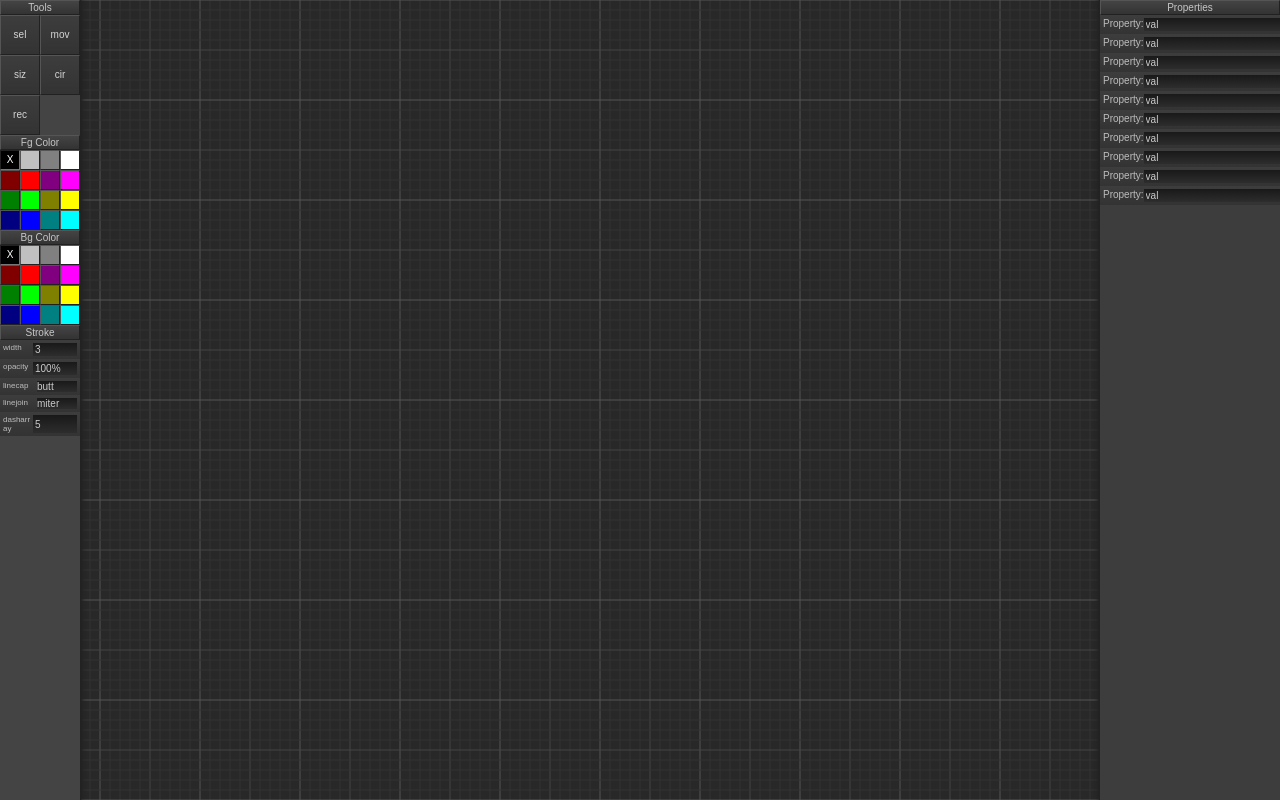
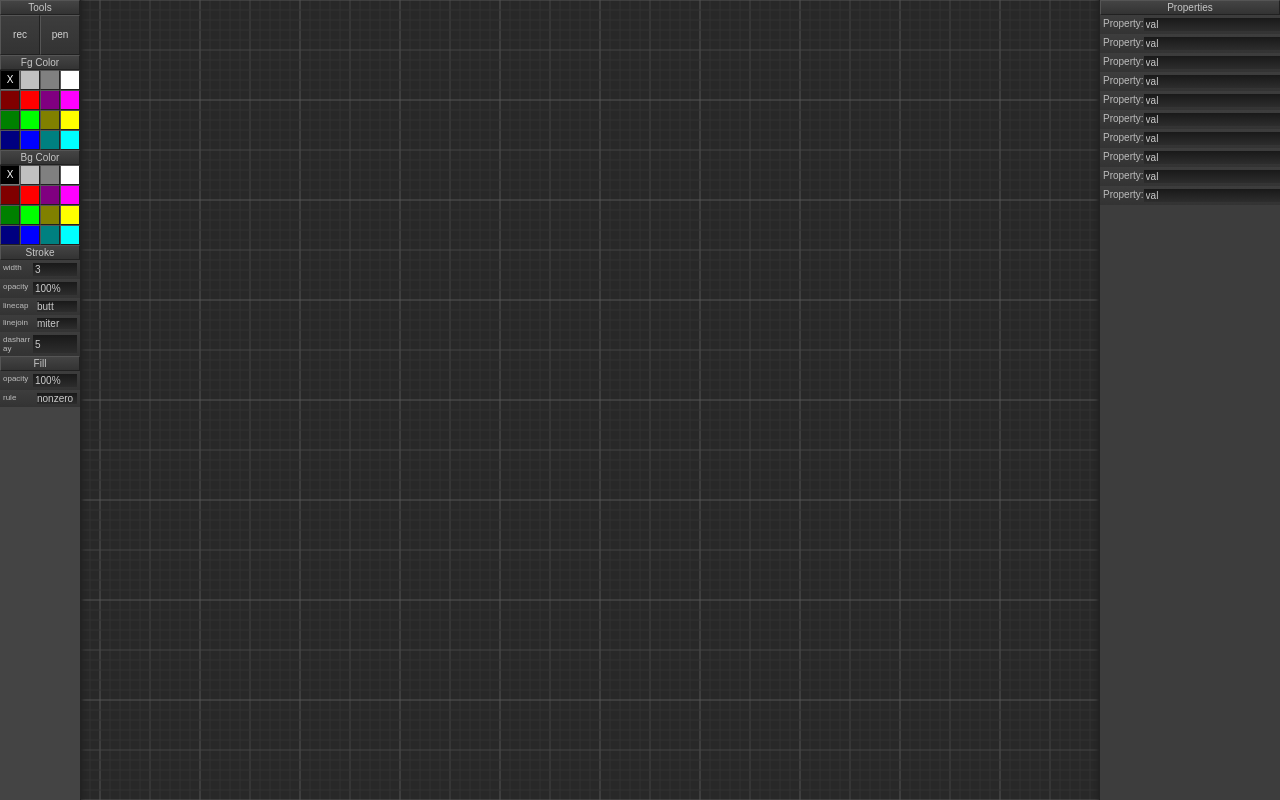
Before and after one commit to mikolajgs/edytor, a plain HTML site: page edytor.html in a window 1280 px wide. Shown: the top 800 px of the page. Drawn offline with Linux system fonts and the light colour scheme.

Commit message:
Add pixel layer and pencil tool

```diff
--- a/edytor.css
+++ b/edytor.css
@@ -26,13 +26,21 @@ body {
     margin: 0;
     z-index: 20;
 }
+#pixel_layer_container {
+    position: absolute;
+    left: 0;
+    top: 0;
+    padding: 0;
+    margin: 0;
+    z-index: 30;
+}
 #mouse_layer_container {
     position: absolute;
     left: 0;
     top: 0;
     padding: 0;
     margin: 0;
-    z-index: 30;
+    z-index: 40;
 }
 
 #sidebar_left {
--- a/edytor.js
+++ b/edytor.js
@@ -1,41 +1,18 @@
-class SelectTool {
-    name = "Select"
-    icon = "sel"
-    mouseLayer = false
-}
-
-class MoveTool {
-    name = "Move"
-    icon = "mov"
-    mouseLayer = false
-}
-
-class ResizeTool {
-    name = "Resize"
-    icon = "siz"
-    mouseLayer = false
-}
-
-class CircleTool {
-    name = "Circle"
-    icon = "cir"
-    mouseLayer = true
-}
-
 class RectangleTool {
     name = "Rectangle"
     icon = "rec"
     mouseLayer = true
     #startPoint = [0,0];
-    #movePoint = [0, 0];
-    #endPoint = [0, 0];
+    #movePoint = [0,0];
+    #endPoint = [0,0];
     #refDrawedObject = null;
     #ref = {}
 
-    constructor(edytor, mouseLayer, svg) {
+    constructor(edytor, mouseLayer, svg, pixelLayer) {
         this.#ref.edytor = edytor;
         this.#ref.mouseLayer = mouseLayer;
         this.#ref.svg = svg;
+        this.#ref.pixelLayer = pixelLayer;
     }
 
     DrawStart(x, y) {
@@ -47,6 +24,8 @@ class RectangleTool {
             if (this.#refDrawedObject == null) {
                 this.#refDrawedObject = document.createElementNS("http://www.w3.org/2000/svg", 'rect');
                 this.#refDrawedObject.setAttribute("fill", this.#ref.edytor.GetColorFg());
+                this.#refDrawedObject.setAttribute("fill-opacity", this.#ref.edytor.GetFillOpacity());
+                this.#refDrawedObject.setAttribute("fill-rule", this.#ref.edytor.GetFillRule());
                 this.#refDrawedObject.setAttribute("stroke", this.#ref.edytor.GetColorBg());
                 this.#refDrawedObject.setAttribute("stroke-width", this.#ref.edytor.GetStrokeWidth());
                 this.#refDrawedObject.setAttribute("stroke-opacity", this.#ref.edytor.GetStrokeOpacity());
@@ -74,6 +53,59 @@ class RectangleTool {
     }
 }
 
+class PencilTool {
+    name = "Pencil"
+    icon = "pen"
+    mouseLayer = true
+    #topLeft = [0, 0];
+    #bottomRight = [0, 0];
+    #prevPos = [-1, -1];
+    #ref = {}
+
+    constructor(edytor, mouseLayer, svg, pixelLayer) {
+        this.#ref.edytor = edytor;
+        this.#ref.mouseLayer = mouseLayer;
+        this.#ref.svg = svg;
+        this.#ref.pixelLayer = pixelLayer;
+        this.#ref.pixelLayerCtx = this.#ref.pixelLayer.getContext('2d');
+    }
+
+    DrawStart(x, y) {
+        this.#ref.pixelLayerCtx.strokeStyle = this.#ref.edytor.GetColorFg();
+        this.#ref.pixelLayerCtx.lineWidth = this.#ref.edytor.GetStrokeWidth();
+        this.#ref.pixelLayerCtx.lineCap = this.#ref.edytor.GetStrokeLinecap();
+        this.#ref.pixelLayerCtx.lineJoin = this.#ref.edytor.GetStrokeLinejoin();
+        // todo
+        //this.#ref.pixelLayerCtx.setLineDash(this.#ref.edytor.GetStrokeDasharray());
+        this.#ref.pixelLayerCtx.beginPath();
+        this.#ref.pixelLayerCtx.moveTo(x, y);
+    }
+    DrawMove(x, y) {
+        if (x < this.#topLeft[0])
+            this.#topLeft[0] = x;
+        if (x > this.#bottomRight[0])
+            this.#bottomRight[0] = x;
+        if (y < this.#topLeft[1])
+            this.#topLeft[1] = y;
+        if (y > this.#bottomRight[1])
+            this.#bottomRight[1] = y;
+
+        if (this.#prevPos[0] != -1 && this.#prevPos[0] != x && this.#prevPos[1] != y) {
+            this.#ref.pixelLayerCtx.lineTo(x, y);
+            this.#ref.pixelLayerCtx.stroke();
+        }
+
+        this.#prevPos[0] = x;
+        this.#prevPos[1] = y;
+    }
+    DrawEnd(x, y) {
+        this.#ref.pixelLayerCtx.closePath();
+    }
+    DrawCancel() {
+        this.#ref.pixelLayerCtx.closePath();
+    }
+}
+
 class Edytor {
     #id = {
         container: "edytor",
@@ -81,6 +113,8 @@ class Edytor {
         grid: "grid",
         mouseLayerContainer: "mouse_layer_container",
         mouseLayer: "mouse_layer",
+        pixelLayerContainer: "pixel_layer_container",
+        pixelLayer: "pixel_layer",
         svgContainer: "svg_container",
         svg: "svg",
         sidebarLeft: "sidebar_left",
@@ -92,6 +126,8 @@ class Edytor {
         grid: null,
         mouseLayerContainer: null,
         mouseLayer: null,
+        pixelLayerContainer: null,
+        pixelLayer: null,
         svgContainer: null,
         svg: null,
         sidebarLeft: null,
@@ -137,11 +173,13 @@ class Edytor {
         this.#initGrid();
         this.#initSVG();
         this.#initMouseLayer();
+        this.#initPixelLayer();
         this.#initSidebars();
         this.#setScroll();
         this.#initTools();
         this.#initColors();
         this.#initStroke();
+        this.#initFill();
         this.#initProperties();
     }
 
@@ -238,17 +276,8 @@ class Edytor {
         this.#ref.grid = document.createElement('canvas');
         this.#ref.grid.id = this.#id.grid;
         this.#ref.gridContainer.appendChild(this.#ref.grid);
-        this.ResizeGridToWindow();
+        this.ResizeCanvasLayerToWindow(this.#ref.grid, this.#ref.gridContainer, '');
         this.InitGridGrid();
-    }
-
-    ResizeGridToWindow() {
-        var w = window.innerWidth;
-        var h = window.innerHeight;
-        this.#ref.grid.width = w*2;
-        this.#ref.grid.height = h*2;
-        this.#ref.gridContainer.style.width = w*2 + 'px';
-        this.#ref.gridContainer.style.height = h*2 + 'px';
     }
 
     InitGridGrid() {
@@ -301,13 +330,6 @@ class Edytor {
         this.ResizeSVGToWindow();
     }
 
-    ResizeSVGToWindow() {
-        var w = window.innerWidth;
-        var h = window.innerHeight;
-        this.#ref.svgContainer.style.width = w*2 + 'px';
-        this.#ref.svgContainer.style.height = h*2 + 'px';
-    }
-
     #initMouseLayer() {
         this.#ref.mouseLayerContainer = document.createElement('div');
         this.#ref.mouseLayerContainer.id = this.#id.mouseLayerContainer;
@@ -316,7 +338,7 @@ class Edytor {
         this.#ref.mouseLayer = document.createElement('canvas');
         this.#ref.mouseLayer.id = this.#id.mouseLayer;
         this.#ref.mouseLayerContainer.appendChild(this.#ref.mouseLayer);
-        this.ResizeMouseLayerToWindow();
+        this.ResizeCanvasLayerToWindow(this.#ref.mouseLayer, this.#ref.mouseLayerContainer, 'none');
 
         var scope = this;
         this.#ref.mouseLayer.addEventListener('mousedown', function(e) {
@@ -338,15 +360,17 @@ class Edytor {
         });
     }
 
-    ResizeMouseLayerToWindow() {
-        var w = window.innerWidth;
-        var h = window.innerHeight;
-        this.#ref.mouseLayer.width = w*2;
-        this.#ref.mouseLayer.height = h*2;
-        this.#ref.mouseLayerContainer.style.width = w*2 + 'px';
-        this.#ref.mouseLayerContainer.style.height = h*2 + 'px';
-        this.#ref.mouseLayerContainer.style.display = 'none';
+    #initPixelLayer() {
+        this.#ref.pixelLayerContainer = document.createElement('div');
+        this.#ref.pixelLayerContainer.id = this.#id.pixelLayerContainer;
+        this.#ref.container.appendChild(this.#ref.pixelLayerContainer);
+
+        this.#ref.pixelLayer = document.createElement('canvas');
+        this.#ref.pixelLayer.id = this.#id.pixelLayer;
+        this.#ref.pixelLayerContainer.appendChild(this.#ref.pixelLayer);
+        this.ResizeCanvasLayerToWindow(this.#ref.pixelLayer, this.#ref.pixelLayerContainer, '');
     }
+
 
     #initSidebars() {
         this.#addDivToContainer('sidebarLeft', 'sidebar', 'sidebar_left');
@@ -356,11 +380,8 @@ class Edytor {
 
     #initToolObjects() {
         this.#tools = {
-            'select': new SelectTool(this, this.#ref.mouseLayer, this.#ref.svg),
-            'move': new MoveTool(this, this.#ref.mouseLayer, this.#ref.svg),
-            'resize': new ResizeTool(this, this.#ref.mouseLayer, this.#ref.svgs),
-            'circle': new CircleTool(this, this.#ref.mouseLayer, this.#ref.svg),
-            'rectangle': new RectangleTool(this, this.#ref.mouseLayer, this.#ref.svg)
+            'rectangle': new RectangleTool(this, this.#ref.mouseLayer, this.#ref.svg, this.#ref.pixelLayer),
+            'pencil': new PencilTool(this, this.#ref.mouseLayer, this.#ref.svg, this.#ref.pixelLayer)
         }
     }
 
@@ -372,6 +393,70 @@ class Edytor {
             this.#addSidebarLeftTool(key);
         }
         this.#addClearBoth(this.#ref.sidebarLeft);
+    }
+
+    #initColors() {
+        this.#addSidebarTitle('sidebarLeft',"Fg Color");
+        var i = 0;
+        var firstColor = "";
+        for (const key in this.#colors) {
+            if (i == 0) {
+                firstColor = key;
+            }
+            this.#addSidebarLeftColor("fg", key);
+            i++;
+        }
+        this.#addClearBoth(this.#ref.sidebarLeft);
+
+        this.#addSidebarTitle('sidebarLeft',"Bg Color");
+        for (const key in this.#colors) {
+            this.#addSidebarLeftColor("bg", key);
+        }
+        this.#addClearBoth(this.#ref.sidebarLeft);
+
+        this.SetColor("fg", firstColor);
+        this.SetColor("bg", firstColor);
+    }
+
+    #initStroke() {
+        this.#addSidebarTitle('sidebarLeft',"Stroke");
+        this.#addSidebarLeftInputText("stroke_width", "width", "3");
+        this.#addSidebarLeftInputText("stroke_opacity", "opacity", "100%");
+        this.#addSidebarLeftSelect("stroke_linecap", "linecap", {"butt": "butt", "square": "square", "round": "round"});
+        this.#addSidebarLeftSelect("stroke_linejoin", "linejoin", {"miter": "miter", "round": "round", "bevel": "bevel"});
+        this.#addSidebarLeftInputText("stroke_dasharray", "dasharray", "5");
+    }
+
+    #initFill() {
+        this.#addSidebarTitle('sidebarLeft',"Fill");
+        this.#addSidebarLeftInputText("fill_opacity", "opacity", "100%");
+        this.#addSidebarLeftSelect("fill_rule", "rule", {"nonzero": "nonzero", "evenodd": "evenodd", "inherit": "inherit"});
+    }
+
+    #initProperties() {
+        this.#addSidebarTitle('sidebarRight',"Properties");
+
+        for (var i=0; i<10; i++) {
+            var p = document.createElement('div');
+            p.className = "property";
+
+            var lbl = document.createElement('label');
+            lbl.innerHTML = "Property:";
+
+            var inp = document.createElement('input');
+            inp.type = "text";
+            inp.value = "val";
+
+            p.appendChild(lbl);
+            p.appendChild(inp);
+            this.#ref.sidebarRight.appendChild(p);
+        }
+    }
+
+    #setScroll() {
+        var w = window.innerWidth;
+        var h = window.innerHeight;
+        window.scrollTo(w/2,h/2);
     }
 
     SetTool(name) {
@@ -439,6 +524,13 @@ class Edytor {
         return document.getElementById('stroke_dasharray').value;
     }
 
+    GetFillOpacity() {
+        return document.getElementById('fill_opacity').value;
+    }
+    GetFillRule() {
+        return document.getElementById('fill_rule').value;
+    }
+
     SetColorFg(name) {
         var o = document.getElementById("colorfg_"+name);
         o.classList.remove("bevel");
@@ -473,68 +565,29 @@ class Edytor {
         this.#colorBg = name;
     }
 
-    #initColors() {
-        this.#addSidebarTitle('sidebarLeft',"Fg Color");
-        var i = 0;
-        var firstColor = "";
-        for (const key in this.#colors) {
-            if (i == 0) {
-                firstColor = key;
-            }
-            this.#addSidebarLeftColor("fg", key);
-            i++;
-        }
-        this.#addClearBoth(this.#ref.sidebarLeft);
-
-        this.#addSidebarTitle('sidebarLeft',"Bg Color");
-        for (const key in this.#colors) {
-            this.#addSidebarLeftColor("bg", key);
-        }
-        this.#addClearBoth(this.#ref.sidebarLeft);
-
-        this.SetColor("fg", firstColor);
-        this.SetColor("bg", firstColor);
-    }
-
-    #initStroke() {
-        this.#addSidebarTitle('sidebarLeft',"Stroke");
-        this.#addSidebarLeftInputText("stroke_width", "width", "3");
-        this.#addSidebarLeftInputText("stroke_opacity", "opacity", "100%");
-        this.#addSidebarLeftSelect("stroke_linecap", "linecap", {"butt": "butt", "square": "square", "round": "round"});
-        this.#addSidebarLeftSelect("stroke_linejoin", "linejoin", {"miter": "miter", "round": "round", "bevel": "bevel"});
-        this.#addSidebarLeftInputText("stroke_dasharray", "dasharray", "5");
-    }
-
-    #initProperties() {
-        this.#addSidebarTitle('sidebarRight',"Properties");
-
-        for (var i=0; i<10; i++) {
-            var p = document.createElement('div');
-            p.className = "property";
-
-            var lbl = document.createElement('label');
-            lbl.innerHTML = "Property:";
-
-            var inp = document.createElement('input');
-            inp.type = "text";
-            inp.value = "val";
-
-            p.appendChild(lbl);
-            p.appendChild(inp);
-            this.#ref.sidebarRight.appendChild(p);
-        }
-    }
-
     ResizeSidebarsToWindow() {
         var h = window.innerHeight;
         this.#ref.sidebarLeft.style.height = h + 'px';
         this.#ref.sidebarRight.style.height = h + 'px';
     }
 
-    #setScroll() {
+    ResizeCanvasLayerToWindow(canv, canvCont, display) {
         var w = window.innerWidth;
         var h = window.innerHeight;
-        window.scrollTo(w/2,h/2);
+        canv.width = w*2;
+        canv.height = h*2;
+        canvCont.style.width = w*2 + 'px';
+        canvCont.style.height = h*2 + 'px';
+        if (display != '') {
+            canvCont.style.display = display;
+        }
+    }
+
+    ResizeSVGToWindow() {
+        var w = window.innerWidth;
+        var h = window.innerHeight;
+        this.#ref.svgContainer.style.width = w*2 + 'px';
+        this.#ref.svgContainer.style.height = h*2 + 'px';
     }
 }
 
```
